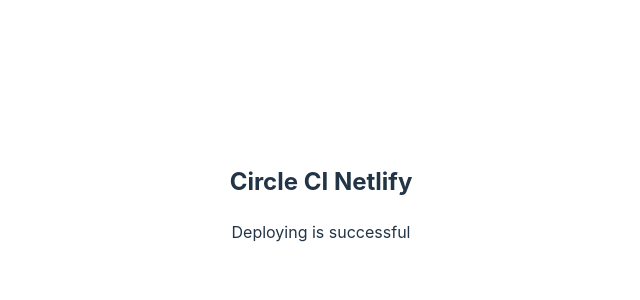
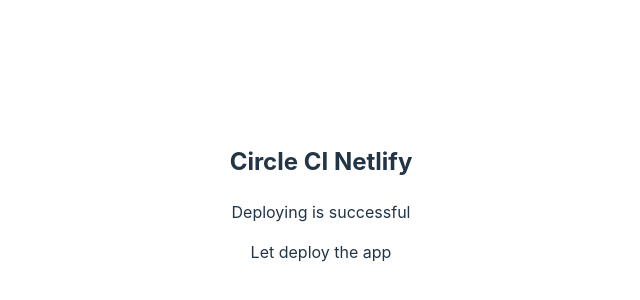
Before and after one commit to emmanuelkumah/netlify-circle-ci-tut, a React (Vite) app: page / in a window 1280 px wide. Shown: the part 198-498 px from the top of the page, without its empty margins (319-959 px from the left). Built offline with nearby package versions, Linux system fonts and the light colour scheme.

Commit message:
Added a line of code

```diff
--- a/src/App.jsx
+++ b/src/App.jsx
@@ -5,6 +5,7 @@
     <>
       <h2>Circle CI Netlify</h2>
       <p>Deploying is successful</p>
+      <p>Let deploy the app</p>
     </>
   );
 }
```
